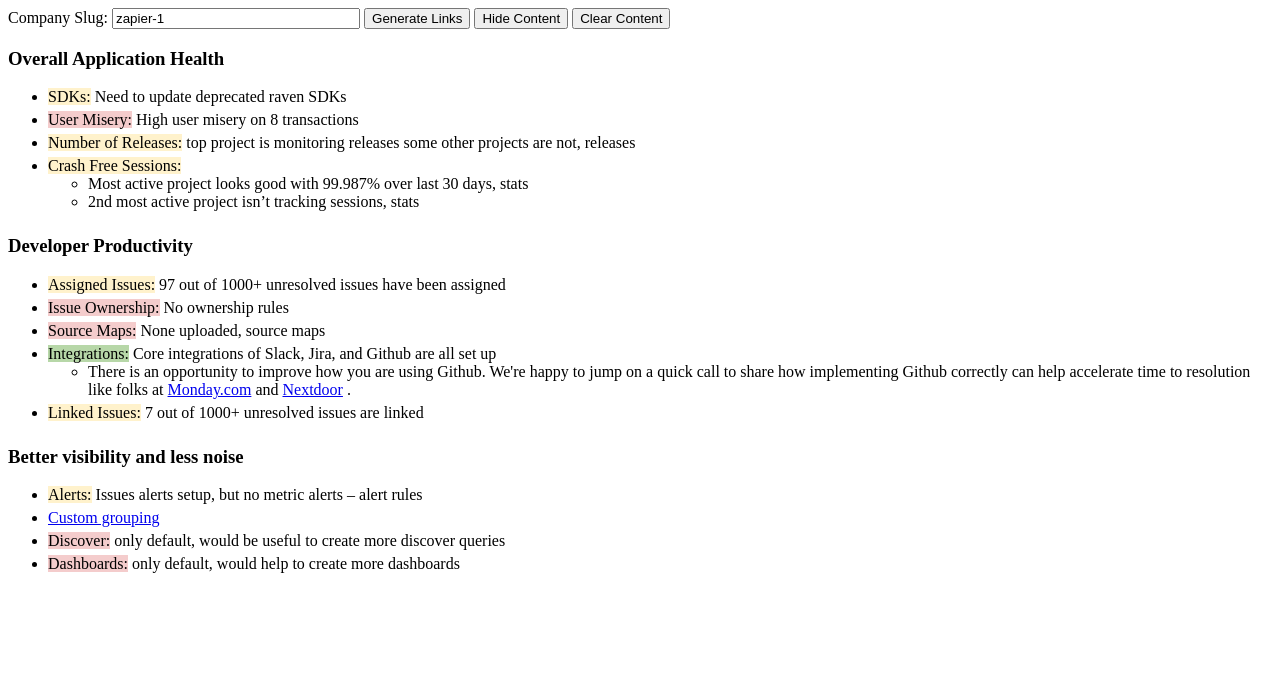
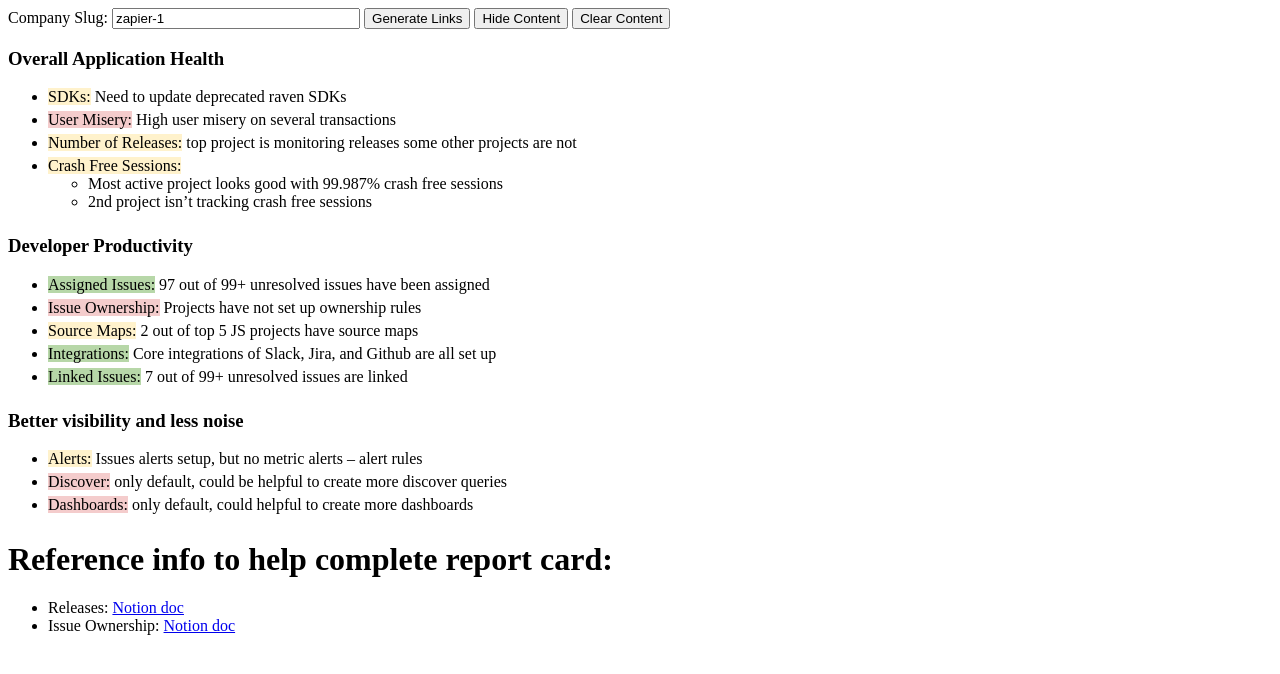
Before and after one commit to DeeVine/sentry-report-card, a plain HTML site: page index.html in a window 1280 px wide. Drawn offline with Linux system fonts and the light colour scheme.

Commit message:
removed project specific links that currently cannot generate

```diff
--- a/index.html
+++ b/index.html
@@ -24,19 +24,19 @@
             <li class="dropdown">
                 <span class="red dropbtn">User Misery:</span>
                 <div class="mydropdown dropdown-content"></div>
-                <span class="editable" contenteditable="true">High user misery on 8 </span><a contenteditable="false" target="_blank" id="transactions">transactions</a>
+                <span class="editable" contenteditable="true">High user misery on several </span><a contenteditable="false" target="_blank" id="transactions">transactions</a>
             </li>
             <li class="dropdown">
                 <span class="yellow dropbtn">Number of Releases:</span>
                 <div class="mydropdown dropdown-content"></div>
-                <span class="editable" contenteditable="true">top project is monitoring releases some other projects are not, </span><a contenteditable="false" target="_blank" id="releases">releases</a>
+                <span class="editable" contenteditable="true">top project is monitoring <a contenteditable="false" target="_blank" id="releases">releases</a> some other projects are not </span>
             </li>
             <li class="dropdown">
                 <span class="yellow dropbtn">Crash Free Sessions:</span>
                 <div class="mydropdown dropdown-content"></div>
                 <ul>
-                    <li><span class="editable" contenteditable="true">Most active project looks good with 99.987% over last 30 days, </span><a contenteditable="false" target="_blank" id="crashfreesessions">stats</a></li>
-                    <li><span class="editable" contenteditable="true">2nd most active project isn’t tracking sessions, </span><a contenteditable="false" target="_blank" id="crashfreesessions2">stats</a></li>
+                    <li><span class="editable" contenteditable="true">Most active project looks good with 99.987% </span><a contenteditable="false" target="_blank" id="crashfreesessions">crash free sessions</a></li>
+                    <li><span class="editable" contenteditable="true">2nd project isn’t tracking </span><a contenteditable="false" target="_blank" id="crashfreesessions2">crash free sessions</a></li>
                 </ul>
             </li>
         </ul>
@@ -45,33 +45,29 @@
         <h3>Developer Productivity</h3>
         <ul>
             <li class="dropdown">
-                <span class="yellow dropbtn">Assigned Issues:</span>
+                <span class="green dropbtn">Assigned Issues:</span>
                 <div class="mydropdown dropdown-content"></div>
-                <span class="editable" contenteditable="true">97 out of 1000+ unresolved issues have been </span><a contenteditable="false" target="_blank" id="assigned-issues">assigned</a>
+                <span class="editable" contenteditable="true">97 out of 99+ unresolved issues have been </span><a contenteditable="false" target="_blank" id="assigned-issues">assigned</a>
             </li>
             <li class="dropdown">
                 <span class="red dropbtn">Issue Ownership:</span>
                 <div class="mydropdown dropdown-content"></div>
-                <span class="editable" contenteditable="true">No </span><a contenteditable="false" target="_blank" id="issueowners">ownership rules</a>
+                <span class="editable" contenteditable="true">Projects have not set up ownership rules</span>
             </li>
             <li class="dropdown">
-                <span class="red dropbtn">Source Maps:</span>
+                <span class="yellow dropbtn">Source Maps:</span>
                 <div class="mydropdown dropdown-content"></div>
-                <span class="editable" contenteditable="true"> None uploaded, </span><a contenteditable="false" target="_blank" id="sourcemaps">source maps</a>
+                <span class="editable" contenteditable="true">2 out of top 5 <a contenteditable="false" target="_blank" id="jsprojects"> JS projects</a> have source maps </span>
             </li>
             <li class="dropdown">
                 <span class="green dropbtn">Integrations:</span>
                 <div class="mydropdown dropdown-content"></div>
                 <span class="editable" contenteditable="true">Core <a contenteditable="false" target="_blank" id="integrations">integrations</a> of Slack, Jira, and Github are all set up</span>
-                <ul>
-                    <li><span >There is an opportunity to improve how you are using Github. We're happy to jump on a quick call to share how implementing Github correctly can help accelerate time to resolution like folks at
-                        <a href="https://sentry.io/customers/monday-dot-com/">Monday.com</a> and <a href="https://sentry.io/customers/nextdoor/">Nextdoor</a> . </span></li>
-                </ul>
             </li>
             <li class="dropdown">
-                <span class="yellow dropbtn">Linked Issues:</span>
+                <span class="green dropbtn">Linked Issues:</span>
                 <div class="mydropdown dropdown-content"></div>
-                <span class="editable" contenteditable="true"> 7 out of 1000+ unresolved issues are </span><a contenteditable="false" target="_blank" id="linked">linked</a>
+                <span class="editable" contenteditable="true"> 7 out of 99+ unresolved issues are </span><a contenteditable="false" target="_blank" id="linked">linked</a>
             </li>
         </ul>
     </div>
@@ -84,18 +80,22 @@
                 <span class="editable" contenteditable="true">Issues alerts setup, but no metric alerts – </span><a contenteditable="false" target="_blank" id="alerts">alert rules</a>
             </li>
             <li class="dropdown">
-                <a href="https://docs.sentry.io/product/data-management-settings/event-grouping/">Custom grouping</a>
-            </li>
-            <li class="dropdown">
                 <span class="red dropbtn">Discover:</span>
                 <div class="mydropdown dropdown-content"></div>
-                <span class="editable" contenteditable="true"> only default, would be useful to create more </span><a contenteditable="false" target="_blank" id="discoverqueries">discover queries</a>
+                <span class="editable" contenteditable="true"> only default, could be helpful to create more </span><a contenteditable="false" target="_blank" id="discoverqueries">discover queries</a>
             </li>
             <li class="dropdown">
                 <span class="red dropbtn">Dashboards:</span>
                 <div class="mydropdown dropdown-content"></div>
-                <span class="editable" contenteditable="true"> only default, would help to create more </span><a contenteditable="false" target="_blank" id="dashboards">dashboards</a>
+                <span class="editable" contenteditable="true"> only default, could helpful to create more </span><a contenteditable="false" target="_blank" id="dashboards">dashboards</a>
             </li>
+        </ul>
+    </div>
+    <div id="references">
+        <h1>Reference info to help complete report card:</h1>
+        <ul>
+            <li><span class="false" contenteditable="true">Releases: </span><a href="https://www.notion.so/sentry/Filling-out-the-SEE-portion-651cf4834470416c8777d9700c90c12a#c6124ed28be242939dcead23f478f627" target="_blank">Notion doc </a></li>
+            <li><span class="false" contenteditable="true">Issue Ownership: </span><a href="https://www.notion.so/sentry/Filling-out-the-SEE-portion-651cf4834470416c8777d9700c90c12a#5879cff67cfe46f48b1337fa71f954a9" target="_blank">Notion doc </a></li>
         </ul>
     </div>
 </body>
--- a/report.js
+++ b/report.js
@@ -1,5 +1,10 @@
 //todos
-//make links editable
+// **query links don't work for accounts on team plan
+// make links editable
+// consider new workflow for project links which are unique and don't work
+// consider linking to documentation --> potentially linking to timestamped youtube videos
+// add in query for JS projects https://sentry.io/organizations/stacklet/discover/results/?field=project&field=sdk.name&field=count%28%29&name=All+Events&project=-1&query=sdk.name%3Asentry.javascript%2A&sort=-count&statsPeriod=30d&yAxis=count%28%29
+
 
 function r(f){/in/.test(document.readyState)?setTimeout('r('+f+')',9):f()}
 // make sure DOM ready
@@ -98,13 +103,13 @@
     const generateLinks = function (slug) {
         // const unresolvedIssues = `https://sentry.io/organizations/${slug}/issues/?statsPeriod=30d`
         const assignedIssues= `https://sentry.io/organizations/${slug}/issues/?query=is%3Aunresolved+is%3Aassigned&statsPeriod=30d`
-        const transactions = `https://sentry.io/organizations/${slug}/performance/?query=&sort=-user_misery&statsPeriod=30d`
+        const transactions = `https://sentry.io/organizations/${slug}/performance/?query=&sort=-count_unique_user&statsPeriod=30d`
         const releases = `https://sentry.io/organizations/${slug}/releases/?statsPeriod=30d`
-        const crashfreesessions = `https://sentry.io/organizations/${slug}/projects/explore-ssr/?project=5270315&statsPeriod=30d`
-        const crashfreesessions2 = `https://sentry.io/organizations/${slug}/projects/zapier/?project=47546&statsPeriod=30d`
-        const issueowners = `https://sentry.io/settings/${slug}/projects/explore-ssr/ownership/`
+        // const crashfreesessions = `https://sentry.io/organizations/${slug}/projects/explore-ssr/?project=5270315&statsPeriod=30d`
+        // const crashfreesessions2 = `https://sentry.io/organizations/${slug}/projects/zapier/?project=47546&statsPeriod=30d`
+        // const issueowners = `https://sentry.io/settings/${slug}/projects/explore-ssr/ownership/`
         const integrations = `https://sentry.io/settings/${slug}/integrations/`
-        const sourcemaps = `https://sentry.io/settings/${slug}/projects/explore-ssr/source-maps/`
+        // const sourcemaps = `https://sentry.io/settings/${slug}/projects/explore-ssr/source-maps/`
         const sdks = `https://sentry.io/organizations/${slug}/discover/results/?field=project&field=sdk.version&field=sdk.name&field=count%28%29&name=All+Events&query=sdk.name%3A%2Araven%2A&sort=-count&statsPeriod=30d&yAxis=count%28%29`
         const linked = `https://sentry.io/organizations/${slug}/issues/?query=+is%3Alinked&statsPeriod=30d`
         const alerts = `https://sentry.io/organizations/${slug}/alerts/rules/`
@@ -115,17 +120,21 @@
         document.getElementById("assigned-issues").href = assignedIssues;
         document.getElementById("transactions").href = transactions;
         document.getElementById("releases").href = releases;
-        document.getElementById("crashfreesessions").href = crashfreesessions;
-        document.getElementById("crashfreesessions2").href = crashfreesessions2;
-        document.getElementById("issueowners").href = issueowners;
+        // document.getElementById("crashfreesessions").href = crashfreesessions;
+        // document.getElementById("crashfreesessions2").href = crashfreesessions2;
+        // document.getElementById("issueowners").href = issueowners;
         document.getElementById("integrations").href = integrations;
-        document.getElementById("sourcemaps").href = sourcemaps;
+        // document.getElementById("sourcemaps").href = sourcemaps;
         document.getElementById("sdks").href = sdks;
         document.getElementById("linked").href = linked;
         document.getElementById("alerts").href = alerts;
         document.getElementById("discoverqueries").href = discoverqueries;
         document.getElementById("dashboards").href = dashboards;
 
+        //reference links
+        const jsprojects = `https://sentry.io/organizations/${slug}/discover/results/?field=project&field=sdk.name&field=count%28%29&name=All+Events&project=-1&query=sdk.name%3Asentry.javascript%2A&sort=-count&statsPeriod=30d&yAxis=count%28%29`
+
+        document.getElementById("jsprojects").href = jsprojects;
     }
 
     //generate links
```
